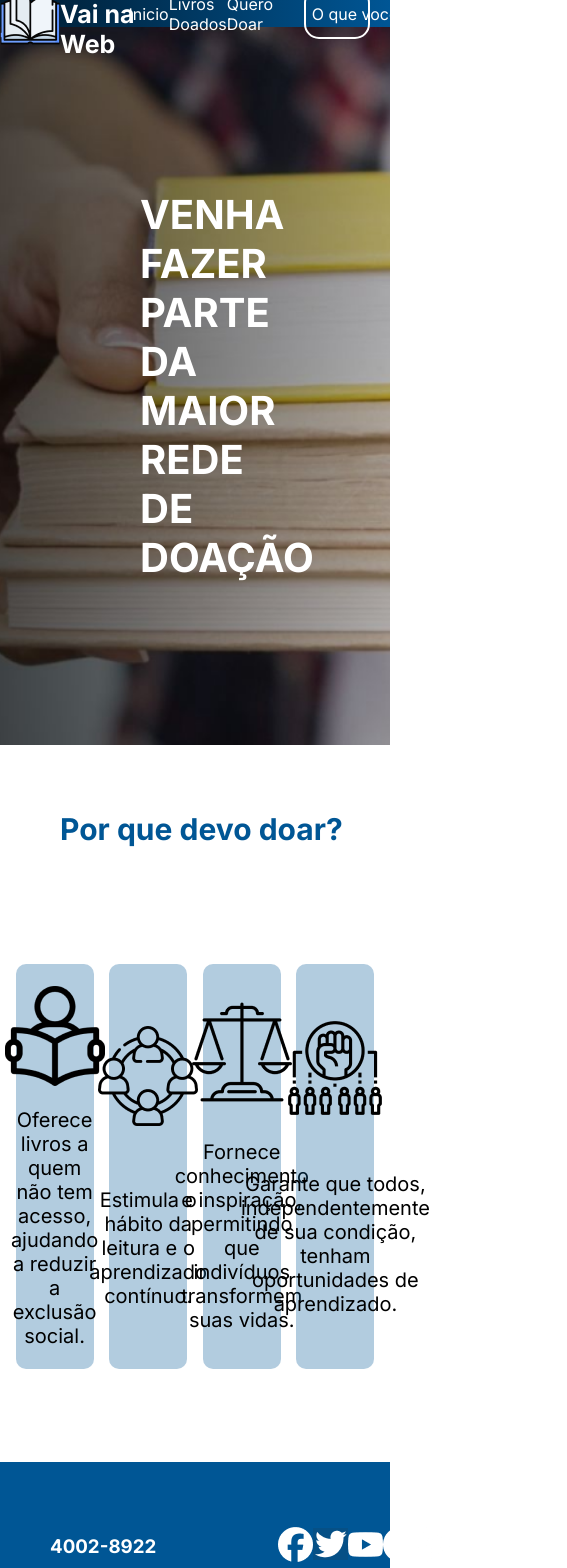
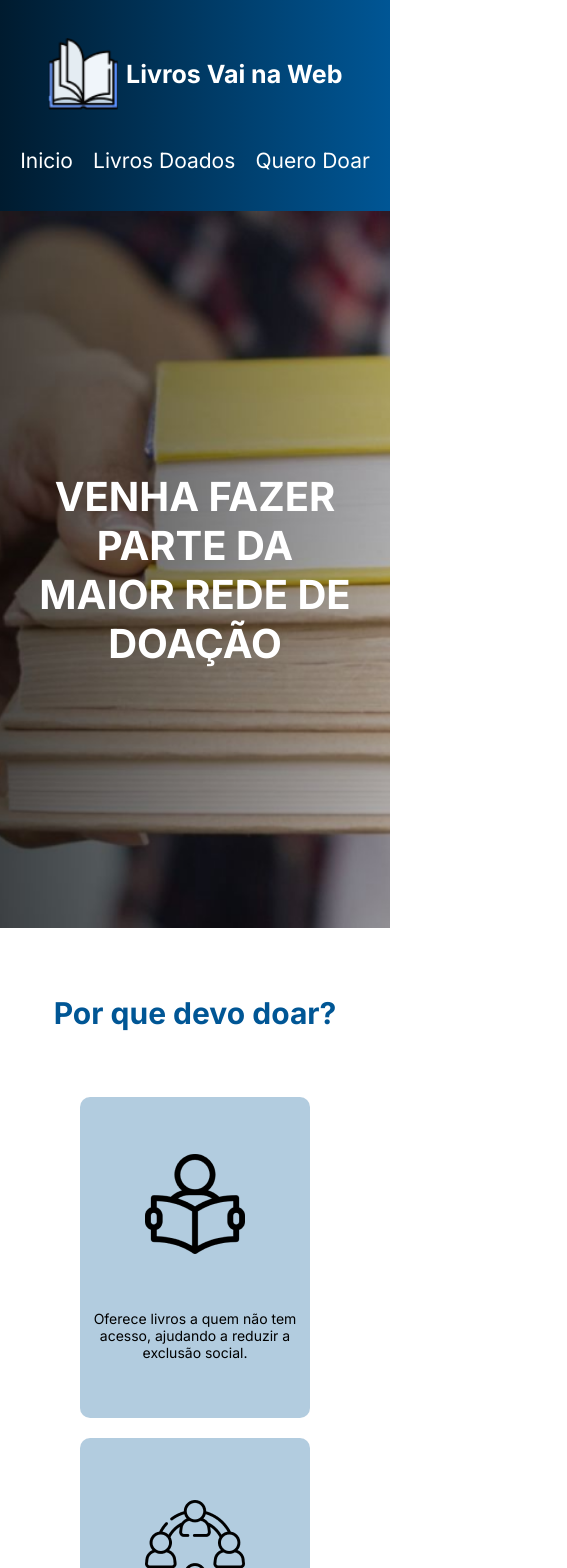
Before and after one commit to RooBastos/Desafio-Final-VNW, a React (Vite) app: page / in a window 390 px wide. Shown: the top 1568 px of the page, 567 px wide, since content can reach past the window. Built offline with nearby package versions, Linux system fonts and the light colour scheme.

Commit message:
Secound Part

```diff
--- a/src/components/footer/footer.module.scss
+++ b/src/components/footer/footer.module.scss
@@ -27,3 +27,25 @@ footer{
     align-items: center;
     justify-content: center;
 }
+
+@media(max-width: 1000px){
+    .boxSocial{
+        nav{
+            // border: solid 2px red;
+            width: 220px;
+        }
+    }
+}
+
+@media(max-width: 479px){
+    .boxSocial{
+        flex-direction: column;
+        justify-content: space-evenly;
+    }
+
+    .boxEnd{
+        p{
+            text-align: center;
+        }
+    }
+}
--- a/src/components/header/header.module.scss
+++ b/src/components/header/header.module.scss
@@ -1,5 +1,4 @@
 header {
-  // border: solid 2px red;
   height: 7vw;
   display: flex;
   align-items: center;
@@ -8,7 +7,6 @@ header {
 }
 
 .boxLogo {
-  // border: solid 2px yellow;
   width: 23vw;
   display: flex;
   align-items: center;
@@ -21,7 +19,6 @@ header {
 }
 
 .boxMenu {
-  // border: solid 2px greenyellow;
   width: 35vw;
 
   ul {
@@ -45,15 +42,79 @@ header {
   justify-content: space-around;
   border-radius: 15px;
 
-  input{
+  input {
     outline: none;
     background-color: transparent;
     border: none;
     color: white;
     font-size: 16px;
     padding-left: 6px;
-    &::placeholder{
+
+    &::placeholder {
       color: white;
     }
   }
 }
+
+@media(max-width: 1170px) {
+
+  .boxLogo {
+    width: 25vw;
+
+    h1 {
+      font-size: 2vw;
+    }
+
+    img {
+      width: 5vw;
+    }
+  }
+
+  .boxInput {
+    input {
+      &::placeholder {
+        font-size: 1.1vw;
+      }
+    }
+  }
+
+  .boxMenu {
+    ul {
+      font-size: 1.6vw;
+    }
+  }
+
+}
+
+@media(max-width: 780px) {
+  header {
+    flex-direction: column;
+    height: 25vh;
+    justify-content: space-evenly;
+  }
+
+  .boxInput {
+    display: none;
+  }
+
+  .boxLogo {
+    width: 80%;
+
+    h1 {
+      font-size: 25px;
+    }
+
+    img {
+      width: 70px;
+    }
+  }
+
+  .boxMenu {
+    width: 100%;
+
+    ul {
+      justify-content: space-evenly;
+      font-size: 21px;
+    }
+  }
+}
--- a/src/pages/doados/doados.jsx
+++ b/src/pages/doados/doados.jsx
@@ -1,10 +1,24 @@
-
-
+import Style from '../doados/doados.module.scss'
+import livro from '../../assets/livro.png'
 
 export default function Doados(){
     return(
-        <section>
-            <h2>EU SOU A DOADOS</h2>
+        <section className={Style.boxDoados}>
+            <h2>Livros Doados</h2>
+            <section className={Style.boxBooks}>
+                <article>
+                    <img src={livro} alt="imagem do livro o protagonista" />
+                    <h3>O Protagonista</h3>
+                    <p>Susanne Andrade</p>
+                    <p>Ficção</p>
+                </article>
+                <article>
+                    <img src={livro} alt="imagem do livro o protagonista" />
+                    <h3>O Protagonista</h3>
+                    <p>Susanne Andrade</p>
+                    <p>Ficção</p>
+                </article>
+            </section>
         </section>
     )
 }
--- /dev/null
+++ b/src/pages/doados/doados.module.scss
@@ -0,0 +1,24 @@
+.boxDoados{
+    height: 70vh;
+    display: flex;
+    flex-direction: column;
+    align-items: center;
+    justify-content: space-evenly;
+}
+
+.boxBooks{
+   width: 85vw;
+   height: 60vh;
+   display: flex;
+   justify-content: space-evenly;
+   article{
+    border: solid 2px #005695;
+    width: 15vw;
+    height: 32vh;
+    display: flex;
+    flex-direction: column;
+    align-items: center;
+    justify-content: space-evenly;
+    border-radius: 15px;
+   }
+}
--- a/src/pages/inicio/inicio.module.scss
+++ b/src/pages/inicio/inicio.module.scss
@@ -54,3 +54,61 @@
     }
 
 }
+
+@media(max-width: 780px){
+
+    .post{
+        justify-content: center;
+        h2{
+
+            width: 80%;
+            margin-left: 0;
+            text-align: center;
+        }
+    }
+
+}
+
+@media(max-width: 1000px){
+  .boxCard{
+    article{
+    p{
+        font-size: 1.5vw;
+    }
+   }
+}
+}
+
+@media(max-width: 780px){
+    .devoDoar{
+        height: 120vh;
+
+        div{
+
+            justify-content: center;
+            h2{
+                margin-left: 0;
+            }
+        }
+    }
+
+    .boxCard{
+        height: auto;
+        flex-wrap: wrap;
+        gap: 20px;
+
+        article{
+            width: 230px;
+            height: 38vh;
+            p{
+                font-size: 14px;
+            }
+        }
+    }
+}
+
+@media(max-width: 479px){
+    .devoDoar{
+        height: 190vh;
+    }
+}
--- a/src/pages/querodoar/queroDoar.module.scss
+++ b/src/pages/querodoar/queroDoar.module.scss
@@ -1,33 +1,49 @@
-.principal{
-    border: solid 2px red;
+.principal {
     height: 80vh;
     display: flex;
     justify-content: center;
   }
 
-.container{
-    border: solid 2px green;
+  .container {
     display: flex;
-    justify-content: space-evenly;
     flex-direction: column;
     align-items: center;
+    justify-content: space-evenly;
 
-    form{
-        border: solid 2px #005695;
-        width: 25vw;
+    form {
+      border: 2px solid #005695;
+      width: 22vw;
       height: 60vh;
       border-radius: 15px;
       display: flex;
       flex-direction: column;
       align-items: center;
-        justify-content: space-evenly;
-
-        div{
+      justify-content: space-around;
+      div {
         width: 100%;
         display: flex;
         align-items: center;
         justify-content: space-around;
         color: #005695;
       }
+      input {
+        border: solid 2px#005695;
+        width: 19vw;
+        height: 5vh;
+        border-radius: 10px;
+        outline: none;
+        padding-left: 20px;
+        &::placeholder {
+          color: black;
         }
       }
+      .doar {
+        background-color: #005695;
+        width: 10vw;
+        height: 6vh;
+        padding-left: 0;
+        font-size: 18px;
+        color: white;
+      }
+    }
+  }
```
Also changed, not shown: src/assets/livro.png (added). Lines whose indentation alone changed are shown as unchanged.
